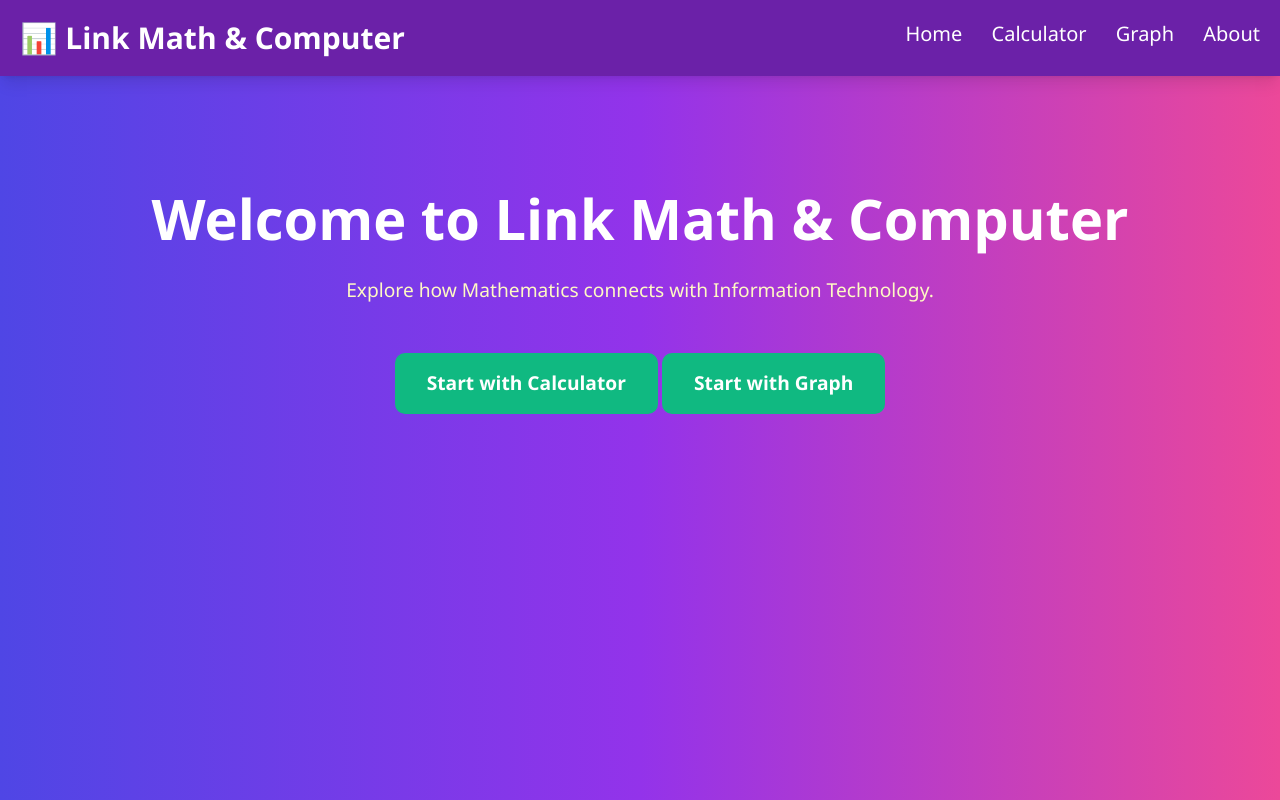
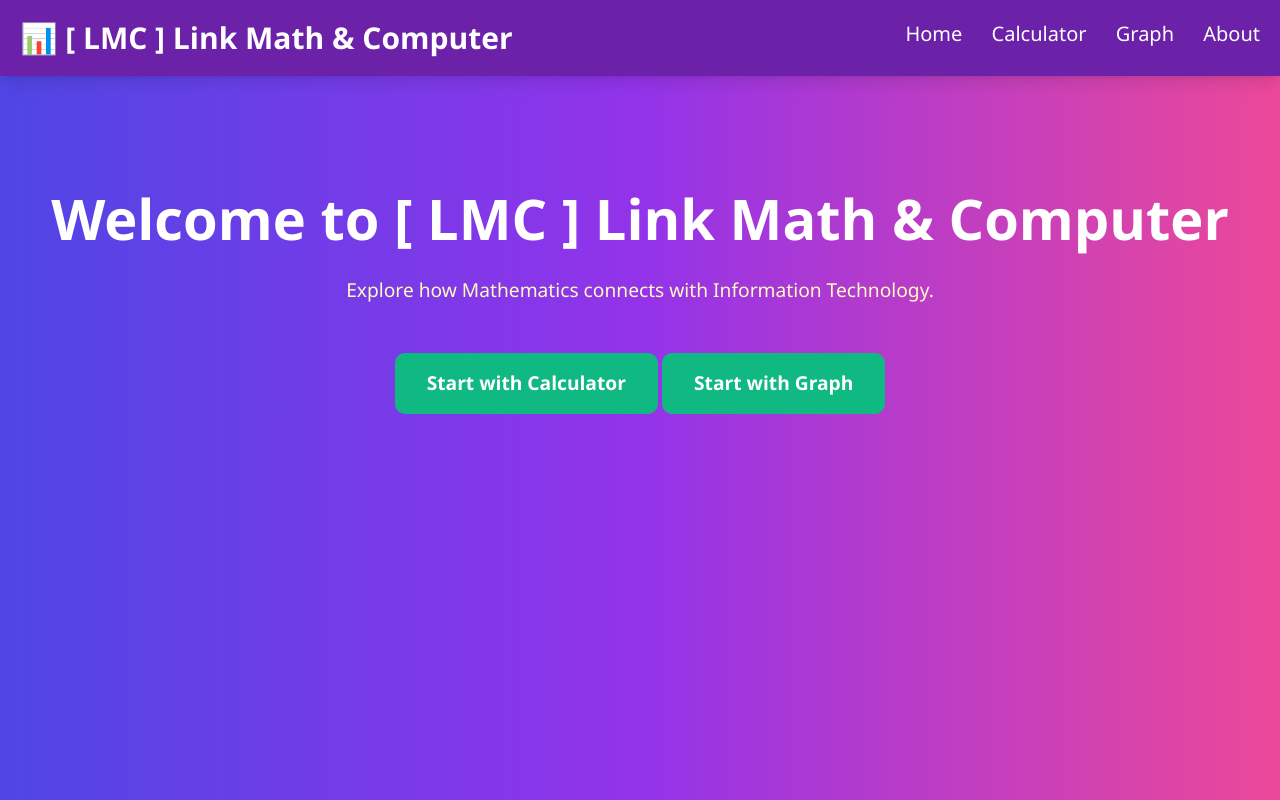
Before and after one commit to 123MRRIZAN/Link-Math-Computer, a plain HTML site: page index.html in a window 1280 px wide. Drawn offline with nearby package versions, Linux system fonts and the light colour scheme.

Commit message:
Update index.html

```diff
--- a/index.html
+++ b/index.html
@@ -41,7 +41,7 @@
 </head>
 <body>
   <nav class="bg-purple-800 p-5 flex justify-between text-white shadow-lg">
-    <h1 class="text-3xl font-bold">📊 Link Math & Computer</h1>
+    <h1 class="text-3xl font-bold">📊 [ LMC ] Link Math & Computer</h1>
     <div class="space-x-6 text-xl">
       <a href="index.html" class="hover:text-yellow-300">Home</a>
       <a href="calculator.html" class="hover:text-yellow-300">Calculator</a>
@@ -51,7 +51,7 @@
   </nav>
 
   <section class="hero">
-    <h1>Welcome to Link Math & Computer</h1>
+    <h1>Welcome to [ LMC ] Link Math & Computer</h1>
     <p>Explore how Mathematics connects with Information Technology.</p>
     <a href="calculator.html" class="btn" style="margin-top: 3rem; display:inline-block;">
   Start with Calculator
```
